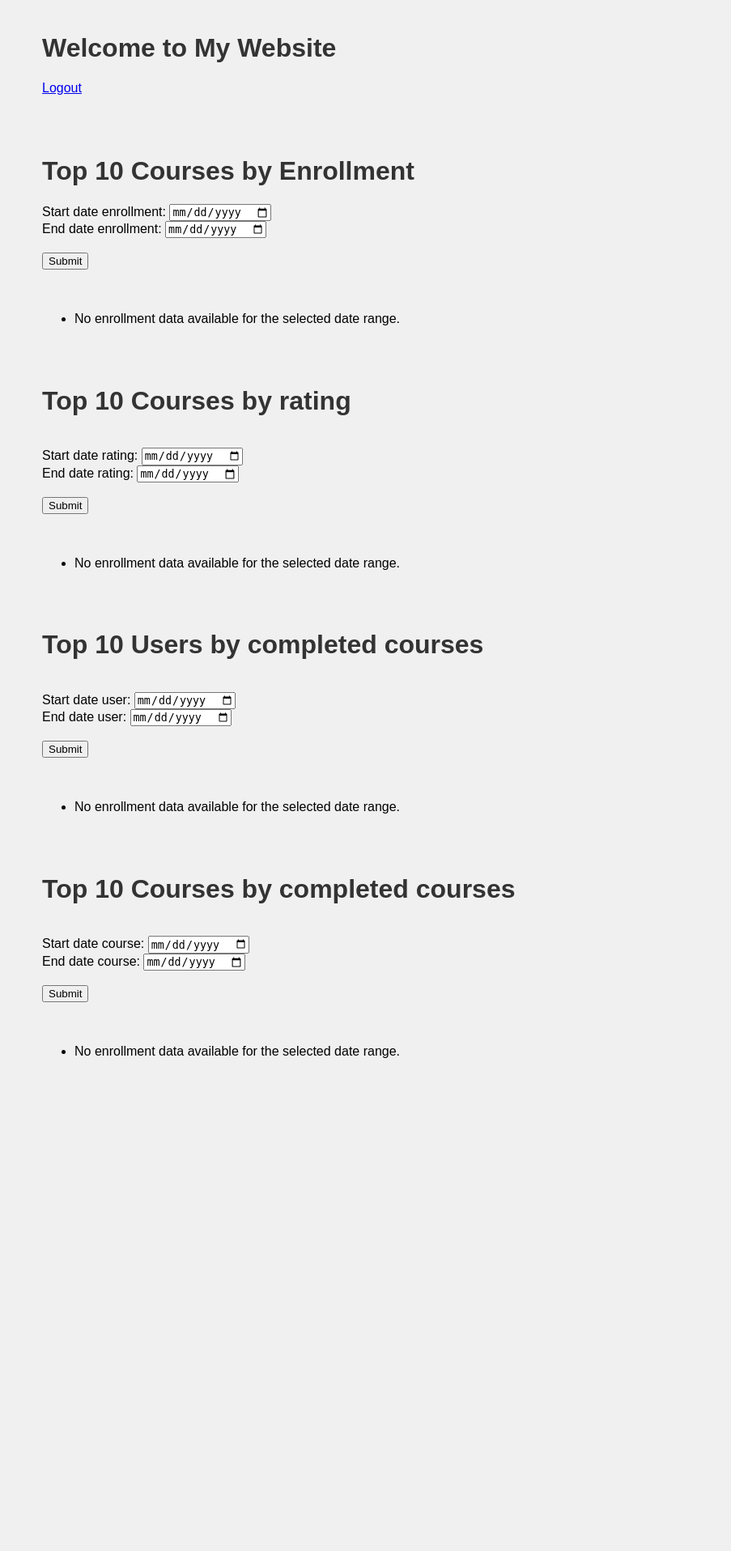
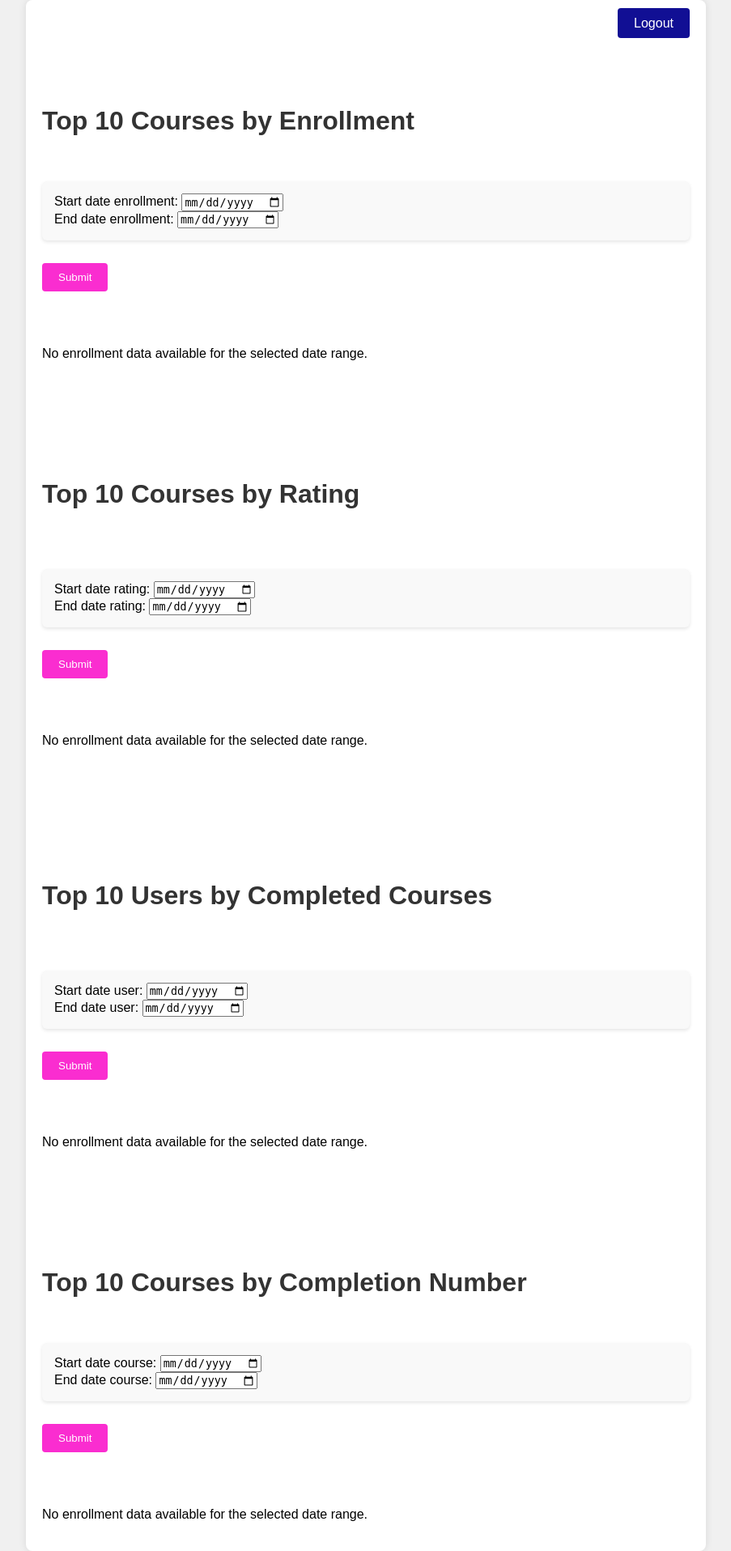
Before and after one commit to enmshtuz/lms, a Django app: template src/apps/analyticalservice/templates/reports.html in a window 1280 px wide. Shown: the whole page at 81% size, without its empty margins (188-1091 px from the left). Before the commit the page ends 1307 px from the top, so only its background shows below. Run offline with Django 5.2, Linux system fonts and the light colour scheme; the template is opened without the code that fills it: values that come from a table or form of the project are taken from there, others are empty.

Commit message:
modified views.py to render data within the last month for the reports when parameters aren't specified, modified the frontend

```diff
--- a/src/apps/analyticalservice/forms.py
+++ b/src/apps/analyticalservice/forms.py
@@ -1,18 +1,17 @@
-# forms.py
 from django import forms
 
 class EnrollmentForm(forms.Form):
-    start_date_enrollment = forms.DateField(widget=forms.DateInput(attrs={'type': 'date'}))
-    end_date_enrollment = forms.DateField(widget=forms.DateInput(attrs={'type': 'date'}))
+    start_date_enrollment = forms.DateField(required=False, widget=forms.DateInput(attrs={'type': 'date'}))
+    end_date_enrollment = forms.DateField(required=False, widget=forms.DateInput(attrs={'type': 'date'}))
 
 class RatingForm(forms.Form):
-    start_date_rating = forms.DateField(widget=forms.DateInput(attrs={'type': 'date'}))
-    end_date_rating = forms.DateField(widget=forms.DateInput(attrs={'type': 'date'}))
+    start_date_rating = forms.DateField(required=False, widget=forms.DateInput(attrs={'type': 'date'}))
+    end_date_rating = forms.DateField(required=False, widget=forms.DateInput(attrs={'type': 'date'}))
 
 class UserForm(forms.Form):
-    start_date_user= forms.DateField(widget=forms.DateInput(attrs={'type': 'date'}))
-    end_date_user = forms.DateField(widget=forms.DateInput(attrs={'type': 'date'}))
+    start_date_user = forms.DateField(required=False, widget=forms.DateInput(attrs={'type': 'date'}))
+    end_date_user = forms.DateField(required=False, widget=forms.DateInput(attrs={'type': 'date'}))
 
 class CourseForm(forms.Form):
-    start_date_course = forms.DateField(widget=forms.DateInput(attrs={'type': 'date'}))
-    end_date_course = forms.DateField(widget=forms.DateInput(attrs={'type': 'date'}))
+    start_date_course = forms.DateField(required=False, widget=forms.DateInput(attrs={'type': 'date'}))
+    end_date_course = forms.DateField(required=False, widget=forms.DateInput(attrs={'type': 'date'}))
--- a/src/apps/analyticalservice/models.py
+++ b/src/apps/analyticalservice/models.py
@@ -28,7 +28,7 @@ class Course(models.Model):
     level = models.CharField(max_length=20, choices=LEVEL_CHOICES)
     publish_date = models.DateTimeField(default=timezone.now)
     is_published = models.BooleanField(default=False)
-    # published_date = models.DateTimeField(null=True, blank=True)
+    publish_date = models.DateTimeField(null=True, blank=True)
     file = models.FileField(upload_to='course_files/', null=True, blank=True)
     video = models.FileField(upload_to='course_videos/', null=True, blank=True)
     url = models.URLField(max_length=200, null=True, blank=True)
--- a/src/apps/analyticalservice/templates/reports.html
+++ b/src/apps/analyticalservice/templates/reports.html
@@ -1,4 +1,3 @@
-<!DOCTYPE html>
 <html lang="en">
         <head>
             <meta charset="UTF-8">
@@ -11,120 +10,202 @@
                     margin: 0;
                     padding: 0;
                 }
+
                 .container {
                     max-width: 800px;
                     margin: 0 auto;
                     padding: 20px;
+                    background-color: #ffffff; /* White background */
+                    border-radius: 8px;
+                    box-shadow: 0 0 10px rgba(0, 0, 0, 0.1);
                 }
-        h1 {
-            color: #333;
+                .section-heading {
+                    color: #333333;
+                    margin-bottom: 20px;
                 }
-        p {
-            color: #666;
+
+                .section-description {
+                    color: #666666; /* Medium gray */
+                    margin-bottom: 10px;
+                }
+
+                .form-container {
+                    margin-bottom: 20px;
+                }
+
+                .submit-button {
+                    padding: 10px 20px;
+                    background-color: #fa2dd0; /* Blue */
+                    color: #ffffff; /* White */
+                    border: none;
+                    border-radius: 4px;
+                    cursor: pointer;
+                }
+
+                .submit-button:hover {
+                    background-color: #a11675;
+                    transition: background-color 0.3s;
+                }
+
+                .result-list {
+                    list-style: none;
+                    padding: 0;
+                }
+
+                .result-list-item {
+                    margin-bottom: 10px;
+                    background-color: #f9f9f9; /* Light gray background */
+                    padding: 15px;
+                    border-radius: 6px;
+                    box-shadow: 0 2px 4px rgba(0, 0, 0, 0.1);
+                    transition: background-color 0.3s;
+
+                }
+                .logout-container {
+                    text-align: right;
+
+                }
+
+                .logout {
+                    margin-left: auto;
+                    text-decoration: none;
+                    background-color: #110f94;
+                }
+                .logout:hover{
+                    background-color: #0a085c;
+                    transition: background-color 0.3s;
                 }
             </style>
         </head>
 <body>
 
     <!-- Enrollment Form -->
-    <div class="container">
-        <h1>Welcome to My Website</h1>
-        <a href="{% url 'logout' %}">Logout</a>
+    <div id="enrollment-form" class="container">
+            <div class="logout-container">
+            <a href="{% url 'logout' %}" class="logout submit-button">Logout</a>
+        </div>
         <br>
         <br>
         <br>
         <br>
         {# Enrollment form #}
-        <h1>Top 10 Courses by Enrollment</h1>
-        <form action="{% url 'reports' %}" method="GET">
-            {% csrf_token %}
-            {{  form_enrollment }}
-            <br>
-            <button type="submit" value="form_enrollment" name ="form_enrollment">Submit</button>
-        </form>
+        <h1 class="section-heading">Top 10 Courses by Enrollment</h1>
+        <div id = "enrollment-div">
+         <form action="{% url 'reports' %}" method="GET" id="enrollment-form">
             <br>
             <br>
-            <ul>
+            {% csrf_token %}
+            <div class="result-list-item">
+            {{  form_enrollment }}
+        </div>
+            <br>
+             <button type="submit" class="submit-button" value="form_enrollment" name ="form_enrollment">Submit</button>
+         </form>
+    </div>
+            <br>
+            <br>
+            <ul id="enrollment-results" class="result-list ">
                 {% if enrollment_data %}
                     {% for course in enrollment_data %}
-                        <li>{{ course.0 }} - {{ course.1 }}</li>
+                        <li class="result-list-item">{{ course.0 }} - {{ course.1 }}</li>
                     {% endfor %}
                 {% else %}
                     <li>No enrollment data available for the selected date range.</li>
                 {% endif %}
             </ul>
             <br>
-
+            <br>
+            <br>
+            <br>
+            <br>
             {# Rating form #}
             <br>
-            <h1>Top 10 Courses by rating</h1>
+            <h1 class="section-heading">Top 10 Courses by Rating</h1>
 
             <br>
 
-        <form action="{% url 'reports' %}" method="GET">
+        <form action="{% url 'reports' %}" method="GET" id="rating-form">
             {% csrf_token %}
+            <br>
+            <br>
+            <div class="result-list-item">
             {{  form_rating }}
+            </div>
             <br>
-            <button type="submit" value="form_rating" name="form_rating">Submit</button>
+            <button type="submit" class="submit-button" value="form_rating" name="form_rating">Submit</button>
         </form>
             <br>
             <br>
-            <ul>
+            <ul id="rating-results" class="result-list">
                 {% if rating_data %}
                     {% for course in rating_data %}
-                        <li>{{ course.0 }} - {{ course.1 }}</li>
+                        <li class="result-list-item">{{ course.0 }} - {{ course.1 }}</li>
                     {% endfor %}
                 {% else %}
                     <li>No enrollment data available for the selected date range.</li>
                 {% endif %}
             </ul>
             <br>
-
+            <br>
+            <br>
+            <br>
+            <br>
+            <br>
             {# User form #}
             <br>
-            <h1>Top 10 Users by completed courses</h1>
+            <h1 class="section-heading">Top 10 Users by Completed Courses</h1>
 
             <br>
-            <form action="{% url 'reports' %}" method="GET" id>
+            <form action="{% url 'reports' %}" method="GET" id="user-form">
                 {% csrf_token %}
+                <br>
+                <br>
+                <div class="result-list-item">
                 {{  form_user }}
+                </div>
                 <br>
-                <button type="submit" value="form_user" name="form_user">Submit</button>
+                <button type="submit" class="submit-button" value="form_user" name="form_user">Submit</button>
             </form>
                 <br>
                 <br>
-                <ul>
+                <ul id="user-results" class="result-list">
                     {% if user_data %}
                         {% for user in user_data %}
-                            <li>{{ user.username }} - {{ user.completed_courses_count }}</li>
+                            <li class="result-list-item">{{ user.username }} - {{ user.completed_courses_count }}</li>
                         {% endfor %}
                     {% else %}
                         <li>No enrollment data available for the selected date range.</li>
                     {% endif %}
                 </ul>
-
+                <br>
+                <br>
+                <br>
+                <br>
                 {# Course form #}
                 <br>
                 <br>
-                <h1>Top 10 Courses by completed courses</h1>
-
+                <h1 class="section-heading">Top 10 Courses by Completion Number</h1>
+                <form action="{% url 'reports' %}" method="GET" id="course-form">
+                    {% csrf_token %}
                     <br>
-                <form action="{% url 'reports' %}" method="GET" id>
-                    {% csrf_token %}
+                    <br>
+                    <div class="result-list-item">
                     {{  form_course }}
+                    </div>
                     <br>
-                    <button type="submit" value="form_course" name="form_course">Submit</button>
+                    <button type="submit" class="submit-button" value="form_course" name="form_course">Submit</button>
                 </form>
                     <br>
                     <br>
-                    <ul>
+                    <ul id="course-results" class="result-list">
                         {% if course_data %}
                             {% for course in course_data %}
-                                <li>{{ course.course_title }} - {{ course.completed_count }}</li>
+                                <li class="result-list-item">{{ course.course_title }} - {{ course.completed_count }}</li>
                             {% endfor %}
                         {% else %}
                             <li>No enrollment data available for the selected date range.</li>
                         {% endif %}
                     </ul>
 </body>
+
 </html>
```
Also changed, not shown: src/apps/analyticalservice/views.py (+18 -28 lines). Lines whose indentation alone changed are shown as unchanged.
